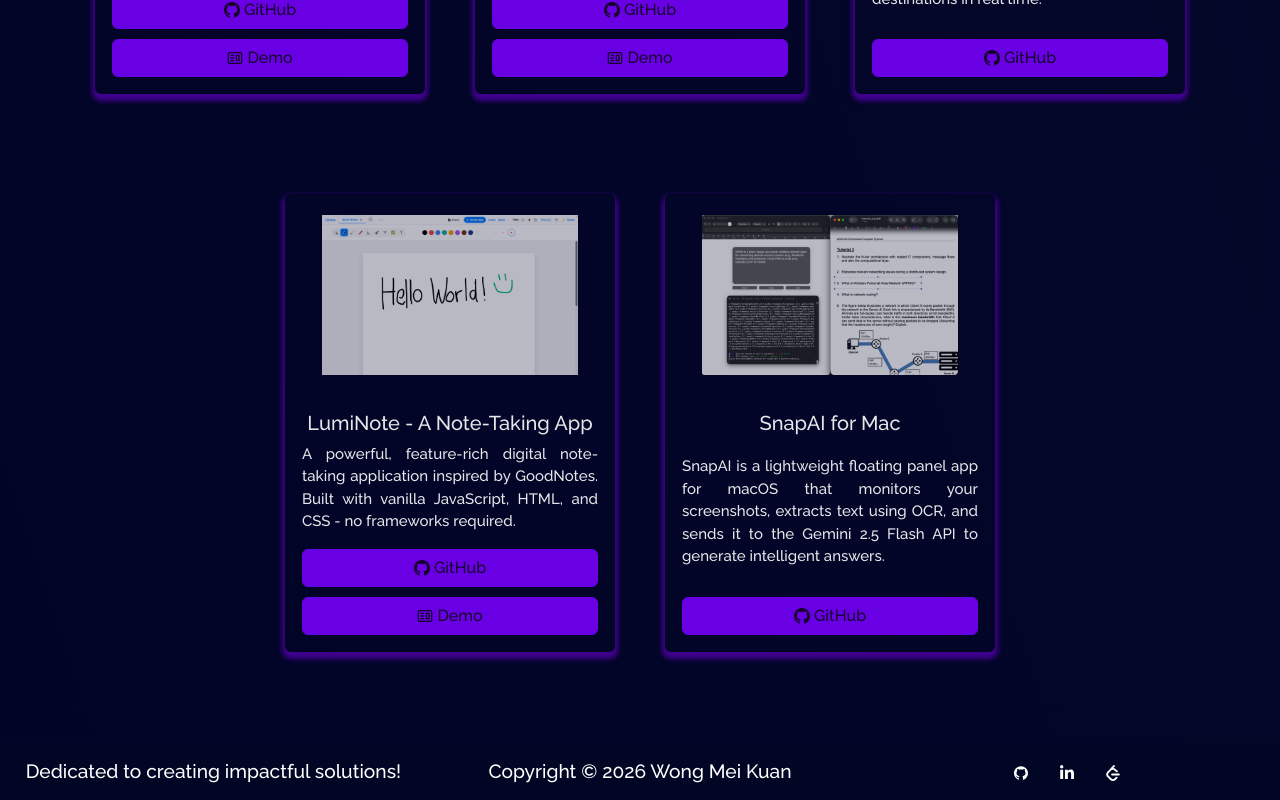
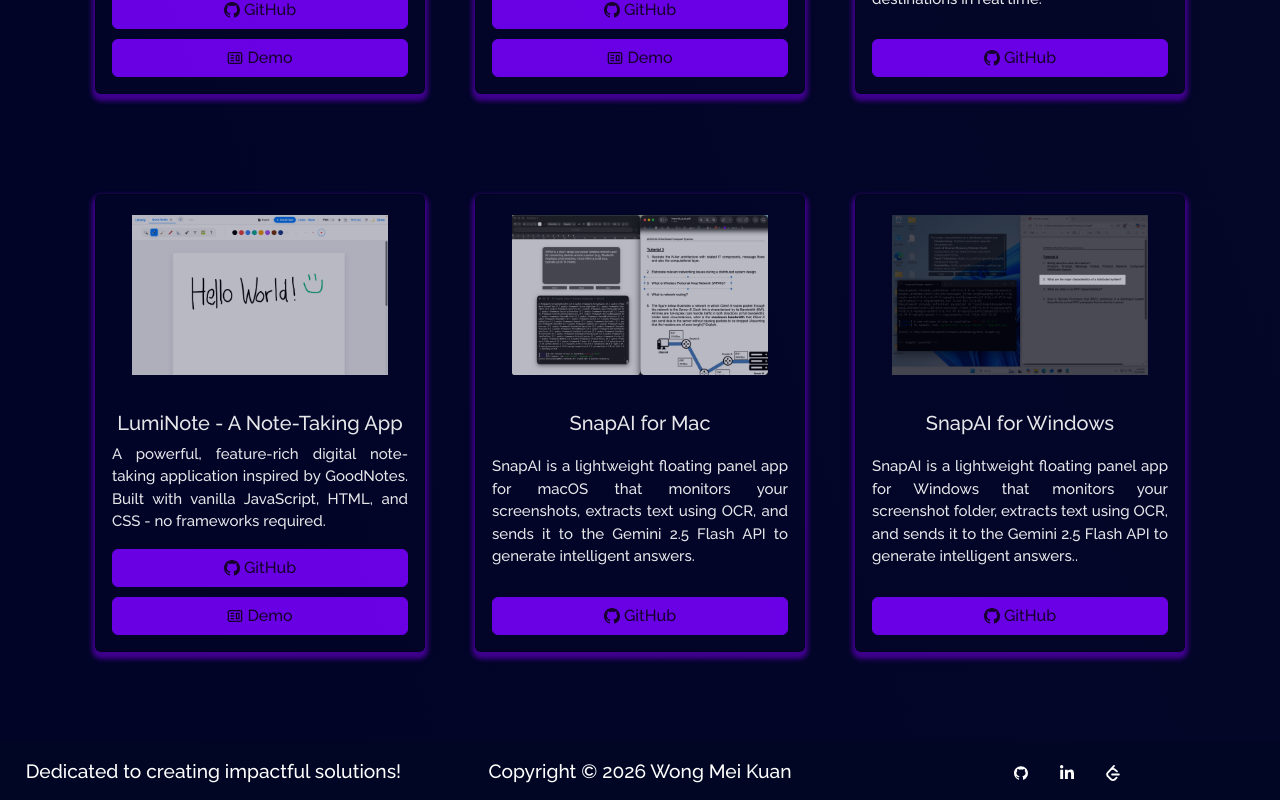
Before and after one commit to MK-0406/Portfolio, a React (Create React App) app: page /project in a window 1280 px wide. Shown: the part 3101-3901 px from the top of the page. Built offline with nearby package versions, Linux system fonts and the light colour scheme.

Commit message:
Add snap ai for windows project

```diff
--- a/src/pages/Projects.jsx
+++ b/src/pages/Projects.jsx
@@ -19,6 +19,7 @@
 import navigation from "../assets/projects/navigation.png";
 import luminote from "../assets/projects/luminote.png";
 import snapaiMac from "../assets/projects/snapai-mac.png";
+import snapaiWindows from "../assets/projects/snapai-windows.png";
 
 const Projects = () => {
   return (
@@ -196,6 +197,15 @@
               ghLink="https://github.com/MK-0406/SnapAI_Mac.git"
             />
           </Col>
+          <Col md={4} className="project-card">
+            <ProjectCard
+              imgPath={snapaiWindows}
+              isBlog={false}
+              title="SnapAI for Windows"
+              description="SnapAI is a lightweight floating panel app for Windows that monitors your screenshot folder, extracts text using OCR, and sends it to the Gemini 2.5 Flash API to generate intelligent answers.."
+              ghLink="https://github.com/MK-0406/SnapAI_Windows.git"
+            />
+          </Col>
         </Row>
       </Container>
     </Container>
```
Also changed, not shown: src/assets/projects/snapai-windows.png (added).
